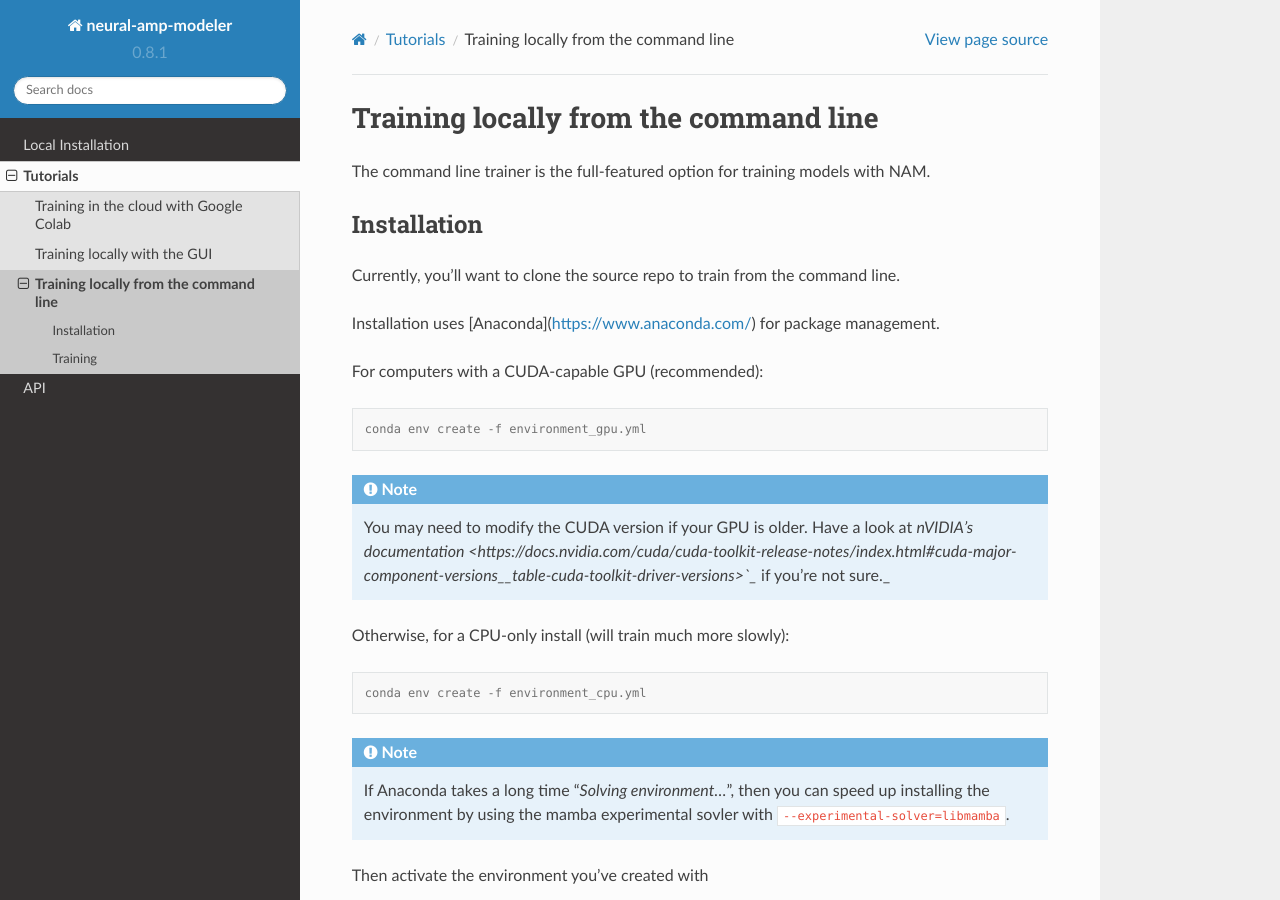
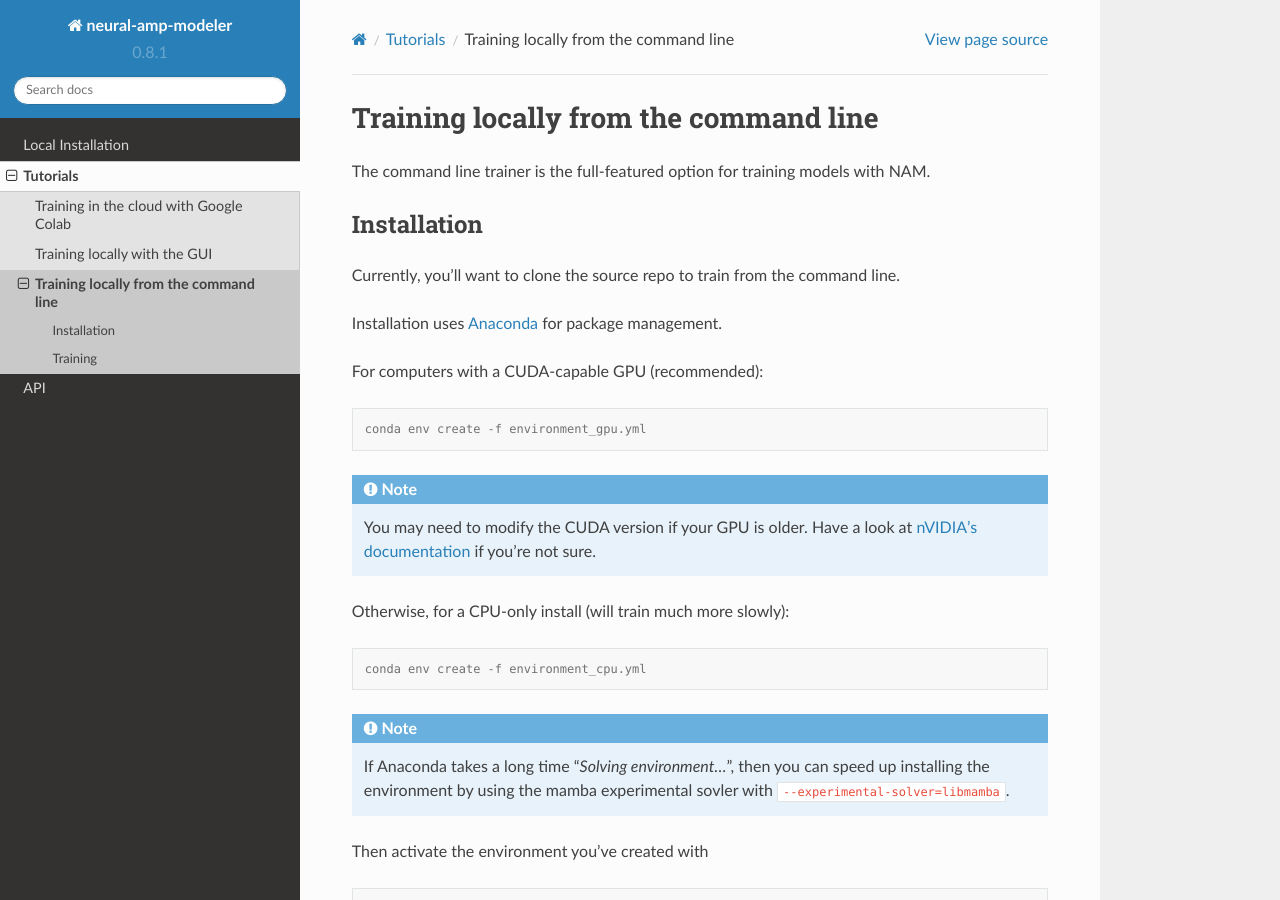
Before and after one commit to sdatkinson/neural-amp-modeler, a Sphinx documentation site: the page built from docs/source/tutorials/command-line.rst, in a window 1280 px wide and 900 px high. Built offline with Sphinx 7.4.7 and the Read the Docs theme 2.0.0, drawn with Linux system fonts in a browser that asks for light colours.

Commit message:
A few fixes

```diff
--- a/docs/source/tutorials/command-line.rst
+++ b/docs/source/tutorials/command-line.rst
@@ -9,7 +9,7 @@ Installation
 
 Currently, you'll want to clone the source repo to train from the command line.
 
-Installation uses [Anaconda](https://www.anaconda.com/) for package management.
+Installation uses `Anaconda <https://www.anaconda.com/>`_ for package management.
 
 For computers with a CUDA-capable GPU (recommended):
 
@@ -19,8 +19,8 @@ For computers with a CUDA-capable GPU (recommended):
 
 .. note:: You may need to modify the CUDA version if your GPU is older. Have a
     look at
-    `nVIDIA's documentation <https://docs.nvidia.com/cuda/cuda-toolkit-release-notes/index.html#cuda-major-component-versions__table-cuda-toolkit-driver-versions>`_`
-    if you're not sure._
+    `nVIDIA's documentation <https://docs.nvidia.com/cuda/cuda-toolkit-release-notes/index.html#cuda-major-component-versions__table-cuda-toolkit-driver-versions>`_
+    if you're not sure.
 
 Otherwise, for a CPU-only install (will train much more slowly):
 
```
